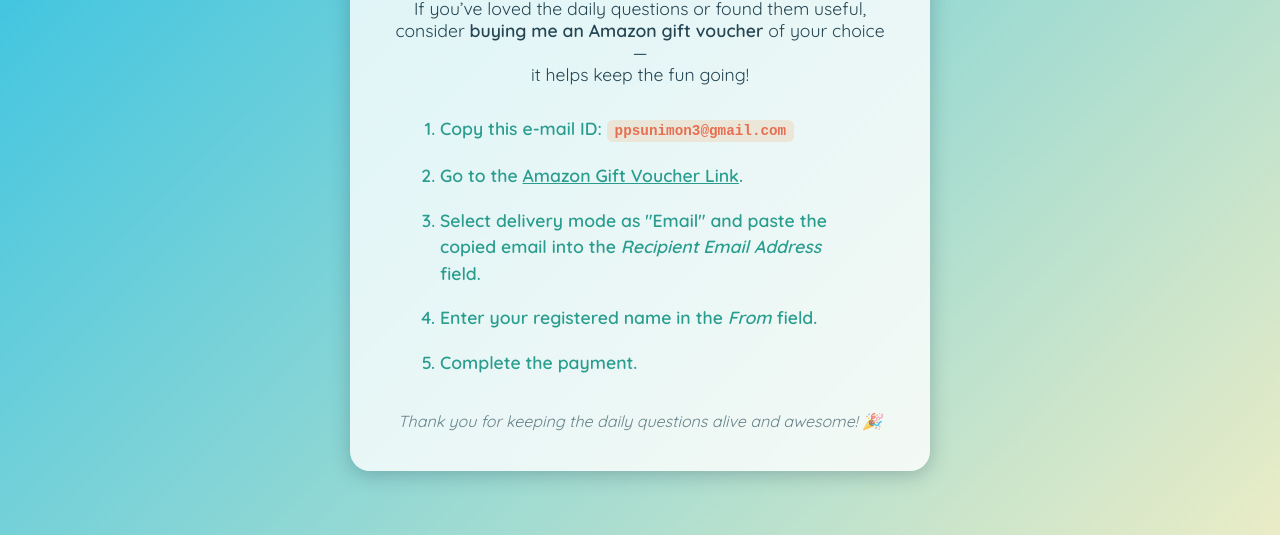
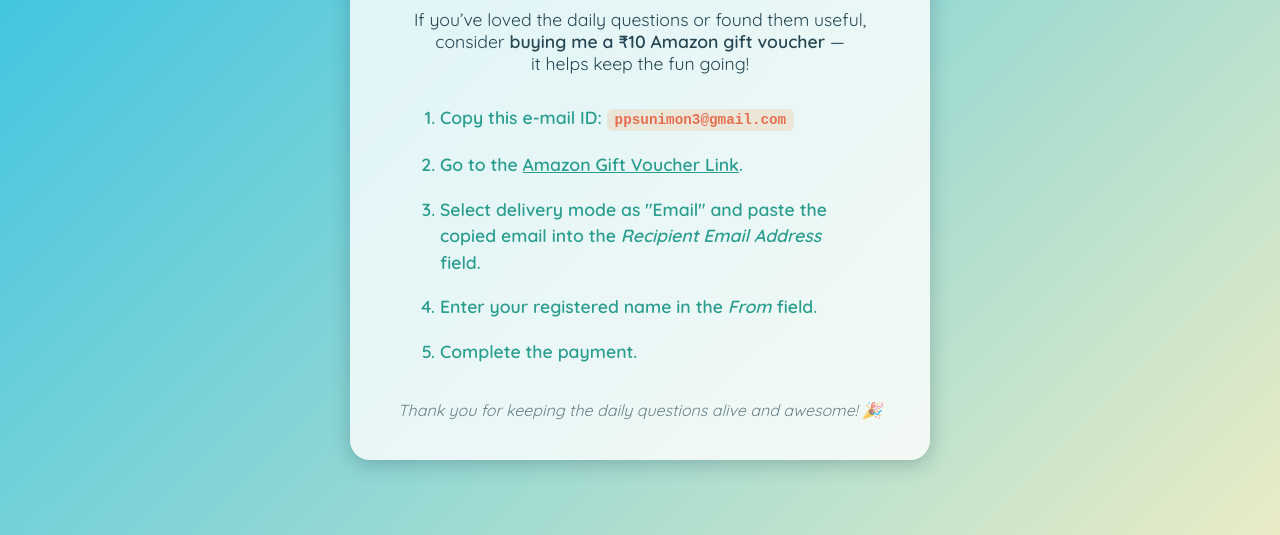
Before and after one commit to interstellarDev/SlangCircuitPayment, a plain HTML site: page index.html in a window 1280 px wide. Shown: the part 265-800 px from the top of the page. Drawn offline with Linux system fonts and the light colour scheme.

Commit message:
Update index.html

```diff
--- a/index.html
+++ b/index.html
@@ -111,7 +111,7 @@
     <h1>Enjoying the Daily Questions?</h1>
     <div class="intro">
       If you’ve loved the daily questions or found them useful,<br>
-      consider <strong>buying me an Amazon gift voucher</strong> of your choice —<br>
+      consider <strong>buying me a ₹10 Amazon gift voucher</strong>  —<br>
       it helps keep the fun going!
     </div>
 
```
